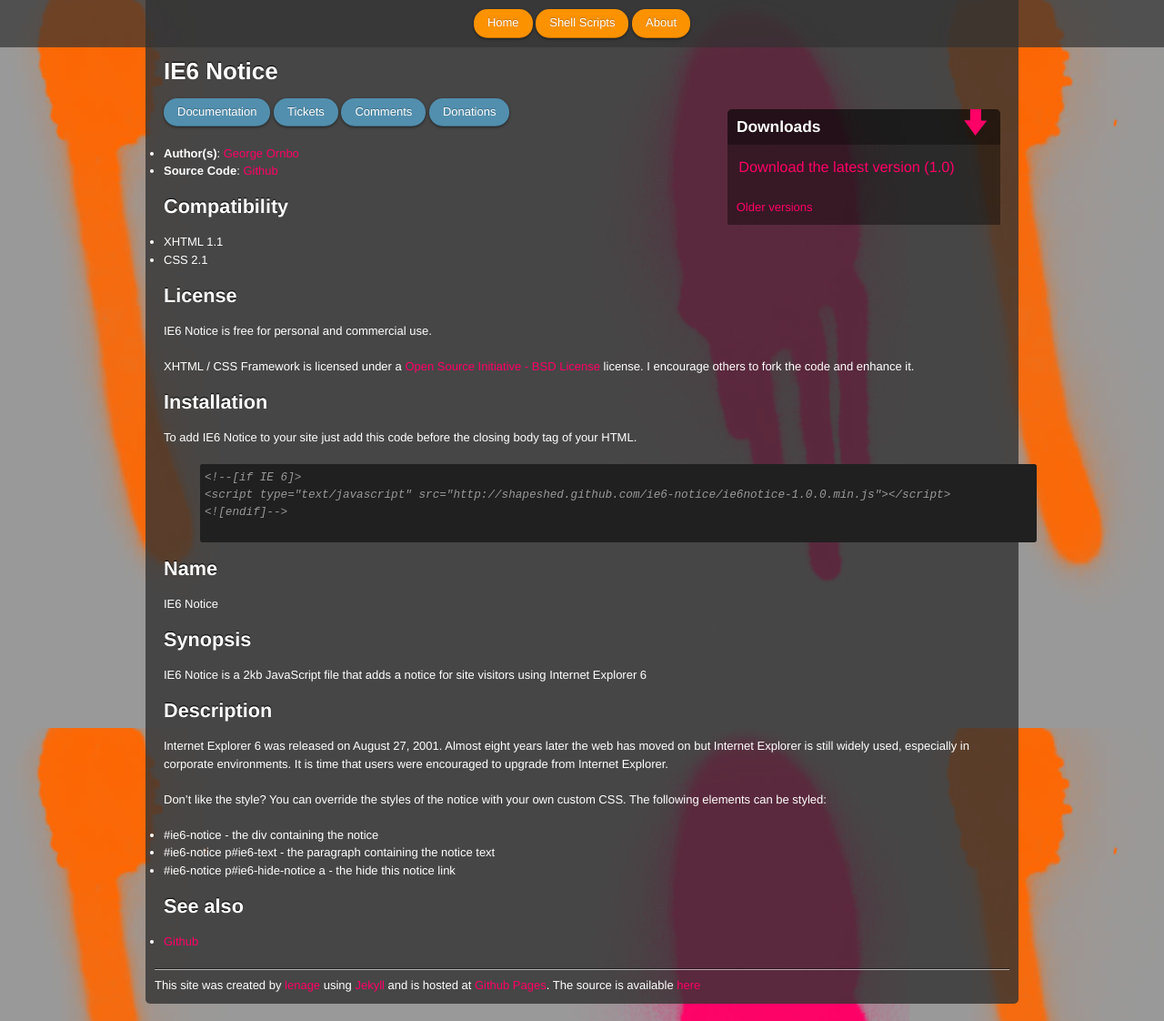
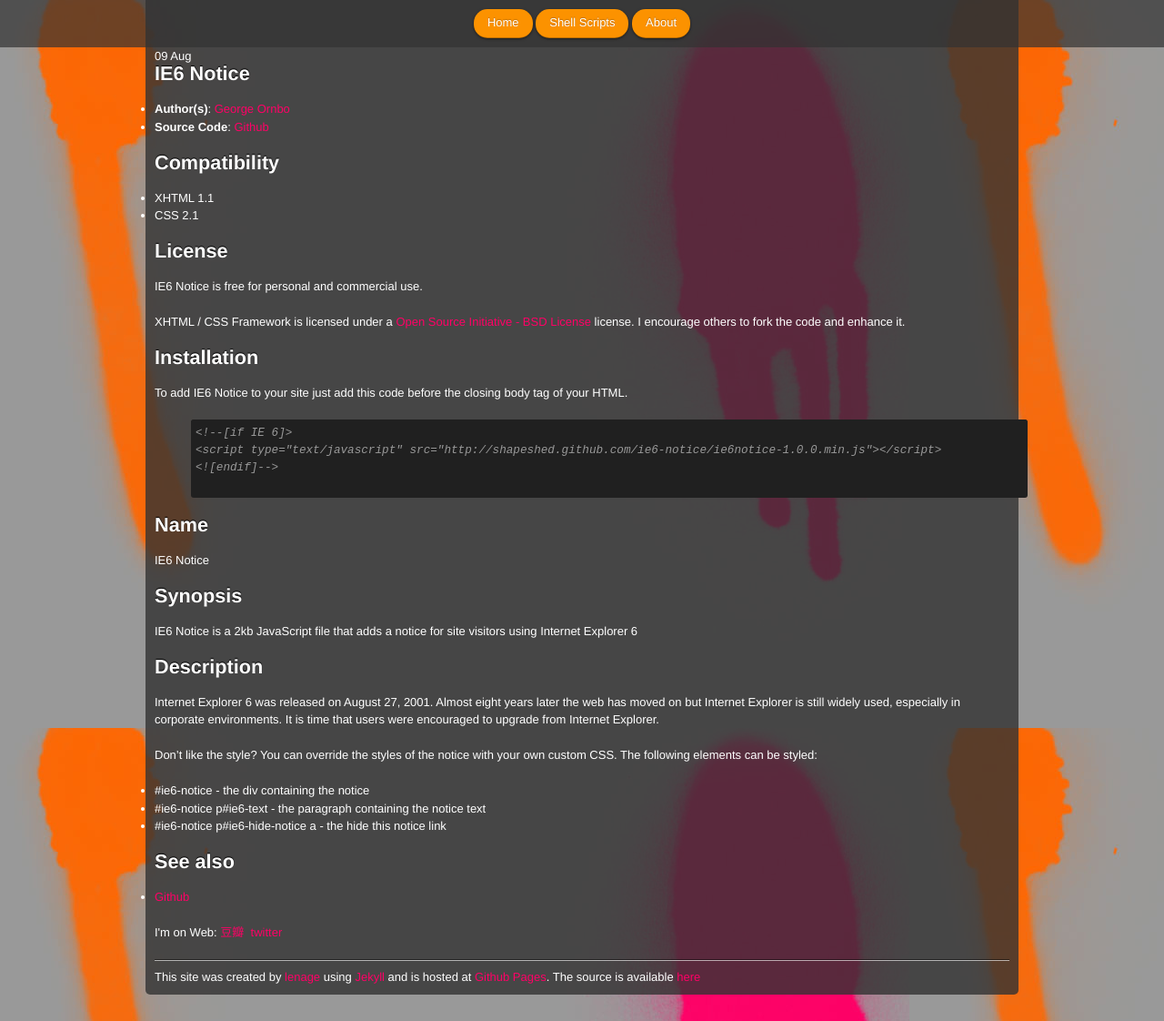
Before and after one commit to lenage/blog, a Jekyll site: the page built from _posts/2009-08-09-ie6-notice.markdown, in a window 1280 px wide. Shown: the whole page at 91% size. Built offline with Jekyll 4.4.1, drawn with Linux system fonts in a browser that asks for light colours; nearby versions of some CDN libraries; Markdown is read by kramdown in place of the engine named in the settings; comment, search, counter and statistics services are not loaded.

Commit message:
修改404页面和文章布局

```diff
--- a/404.html
+++ b/404.html
@@ -23,8 +23,7 @@
 
 
 	<div id="intro">
-		<p>404.这是一个常见的错误，一般来说，他出现在你需要的页面没有找到的时
-		候.</p>
+		<p>404.暂时还没有你要找的页面！</p>
 
 	</div>
 
--- a/_layouts/post.html
+++ b/_layouts/post.html
@@ -1,77 +1,9 @@
 ---
 layout: default
 ---
-	<article>
-		<h1 class="article">{{ page.title }}</h1>
-		<nav>
-			<ul id="tabs">
-				<li><a href="#documentation" id="documentation-tab">Documentation</a></li>
-				{% if page.lighthouse %}<li><a href="#tickets" id="tickets-tab">Tickets</a></li>{% endif %}
-				<li><a href="#comments" id="comments-tab">Comments</a></li>
-				{% if page.pledgie %}<li><a href="#donations" id="donations-tab">Donations</a></li>{% endif %}
-			</ul>
-		</nav>
-		<section id="documentation">
-			{% if page.github_gist %}
-			<aside>
-				<h4>Downloads</h4>
-				<p><a href="{{ page.github_gist }}download">Download the latest version</a></p>
-			</aside>
-			{% endif %}
-			{% if page.github_tags %}
-			<aside>
-				<h4>Downloads</h4>
-				<p><a href="http://github.com/shapeshed/{{ page.github }}/zipball/{{ page.github_tags.first }}">Download the latest version ({{ page.github_tags.first }})</a></p>
-				<p id="older"><a href="#" id="older-versions">Older versions</a></p>
-				<ul>
-			{% for tag in page.github_tags %}
-			{% if tag != page.github_tags.first %}<li><a href="http://github.com/shapeshed/{{ page.github }}/zipball/{{ tag }}">{{ tag }}</a></li>
-			{% endif %}
-			{% endfor %}
-				</ul>
-			</aside>
-			{% endif %}
-		{{ content }}
-		</section>
-		<section id="tickets">
-			<p>You can open a ticket <a href="http://shapeshed.lighthouseapp.com/projects/{{ page.lighthouse }}/tickets/new">over at Lighthouse</a>. As this is free software the response time can vary.<p>
-			<table id="lighthouse" class="{{ page.lighthouse }}">
-				<tr>
-					<th>#</th>
-					<th>Ticket</th>
-					<th>Milestone</th>
-					<th>Created at</th>
-					<th>Updated at</th>
-					<th>Status</th>
-				</tr>
-			</table>
-		</section>
-		<section id="comments">
-			<h3>Comments</h3>
-			<div id="disqus_thread"></div>
-			<script type="text/javascript">
-				/* * * CONFIGURATION VARIABLES: EDIT BEFORE PASTING INTO
-				   YOUR WEBPAGE * * */
-			var disqus_shortname = 'example'; // required: replace example with your forum shortname
-
-			// The following are highly recommended additional parameters. Remove the slashes in front to use.
-			// var disqus_identifier = 'unique_dynamic_id_1234';
-			// var disqus_url = 'http://example.com/permalink-to-page.html';
-
-			/* * * DON'T EDIT BELOW THIS LINE * * */
-			(function() {
-			 var dsq = document.createElement('script'); dsq.type = 'text/javascript'; dsq.async = true; dsq.src = 'http://' + disqus_shortname + '.disqus.com/embed.js';
-			 (document.getElementsByTagName('head')[0] || document.getElementsByTagName('body')[0]).appendChild(dsq); })();
-</script>
-<noscript>Please enable JavaScript to view the <a href="http://disqus.com/?ref_noscript">comments powered by Disqus.</a></noscript> <a href="http://disqus.com" class="dsq-brlink">blog comments powered by <span class="logo-disqus">Disqus</span></a>
-		</section>
-		{% if page.pledgie %}
-		<section id="donations">
-			<h3>Donations</h3>
-			<p>Most of my software is free but I still need to eat and keep the wife happy.</p>
-			<p>If you use any software commercially please consider giving a donation.</p>
-			<p><a href="http://pledgie.com/campaigns/{{ page.pledgie }}">Make a donation via PayPal</a></p>
-			</form>
-		</section>
-		{% endif %}
-	</article>
+<article>
+    <time datetime="{{ page.date | xmlschema }}">{{ page.date | date: "%d %b"}}</time>
+    <h2>{{ page.title }}</h2>
+        {{ content }}
+</article>
+<p>I'm on Web: <a href="http://www.douban.com/people/lendage">豆瓣</a>&nbsp;&nbsp;<a href="http://twitter.com/#!/heyuan">twitter</a></p>
```
